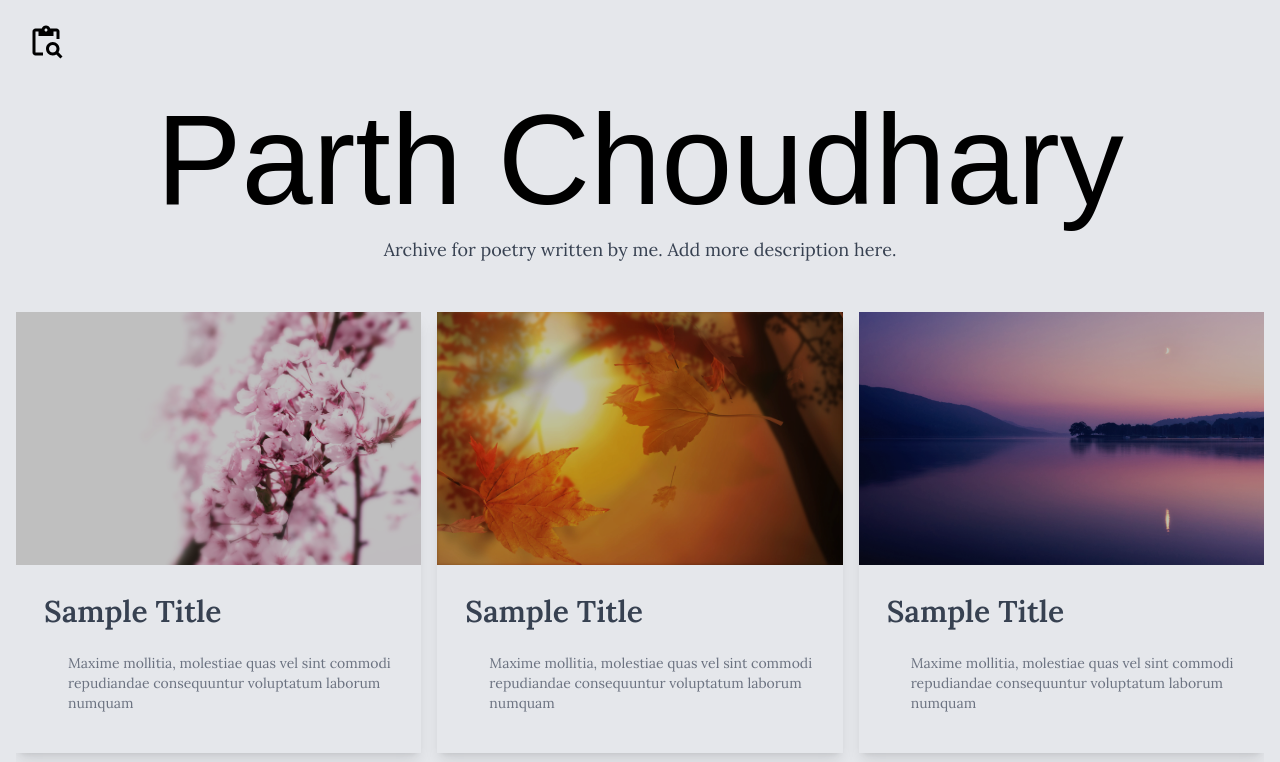
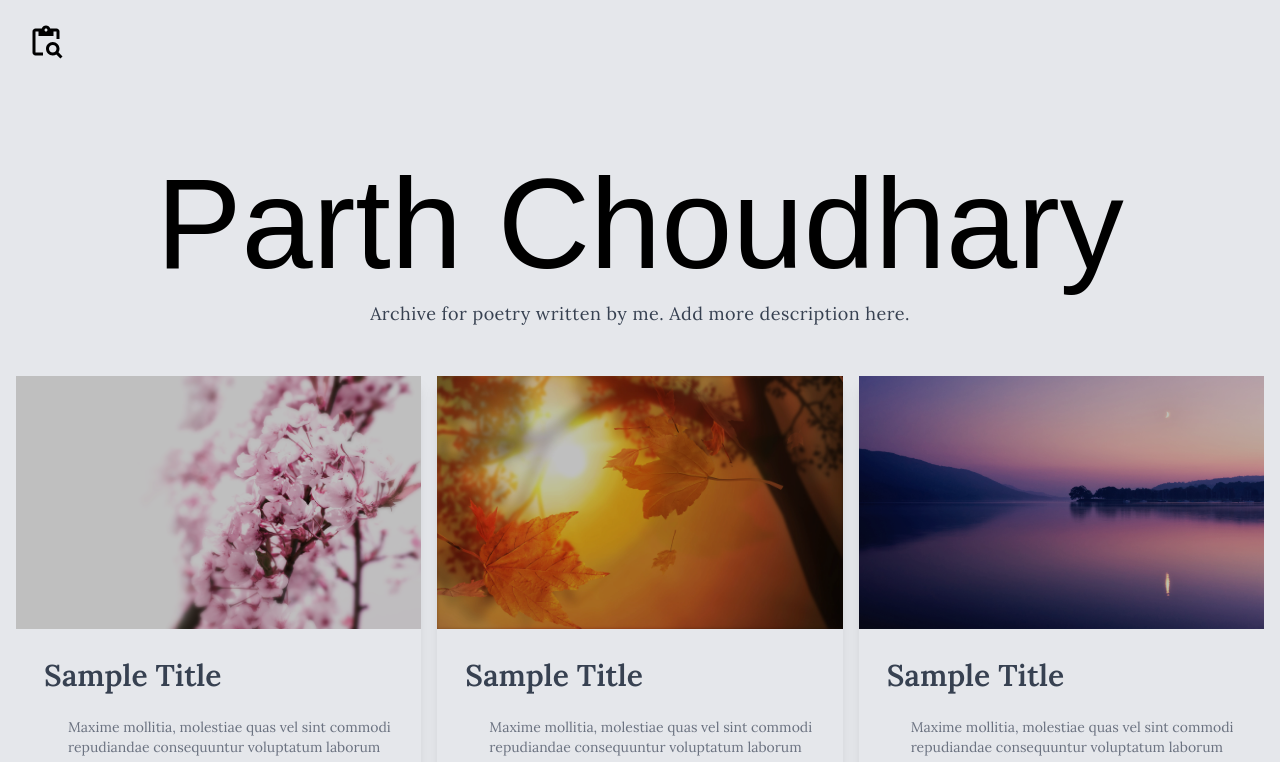
Before and after one commit to Parrrth/portfolio, a Next.js app: page / in a window 1280 px wide. Shown: the top 762 px of the page. Built offline with nearby package versions, Linux system fonts and the light colour scheme; a web font is replaced by a local one.

Commit message:
layout fix

```diff
--- a/src/components/Layout.tsx
+++ /dev/null
@@ -1,12 +0,0 @@
-import NavBar from "./NavBar"
-
-type LayoutProps = {
-    children: React.ReactNode
-}
-
-export default function Layout({ children }: LayoutProps) {
-    return <div className = 'overflow-x-hidden'>
-        <NavBar />
-        {children}
-    </div>
-}
--- a/src/components/List.tsx
+++ b/src/components/List.tsx
@@ -7,7 +7,7 @@ export default function List ({ arr, imgArr }: ListProps) {
     return <ul className = 'text-gray-700 grid grid-cols-1 md:grid-cols-2 lg:grid-cols-3 gap-2 md:gap-3 lg:gap-4 mt-3 md:mt-6 lg:mt-9 xl:mt-12 pb-4 overflow-hidden'>
     {arr.map((item, i) => {
       return <li className = 'cursor-pointer hover:scale-105 transition duration-700 shadow-lg' key = {i}>
-          <Img className='brightness-75' src={imgArr[Number(item.id - 1)]} alt = '' />
+          <Img className='brightness-75 hover:brightness-100 transition duration-500' src={imgArr[Number(item.id - 1)]} alt = '' />
           <div className = 'text-2xl md:text-3xl font-semibold ml-3 md:ml-5 lg:ml-7 mt-3 md:mt-5 lg:mt-7'>{item.title}</div>
           <div className = 'text-xs text-gray-500 md:text-sm font-thin lg:text-md px-3 md:px-5 lg:px-7 ml-6 pb-10 pt-3 md:pt-4 lg:pt-6'>{item.synopsis}</div>
       </li>
--- a/src/components/NavBar.tsx
+++ b/src/components/NavBar.tsx
@@ -1,7 +1,7 @@
 import { MdContentPasteSearch } from 'react-icons/md'
 
 export default function NavBar() {
-    return <div className = 'absolute top-0 left-0 bg-gray-200 py-2 md:py-4 lg:py-5 xl:py-6 px-1 md:px-3 lg:px-5 xl:px-7'>
+    return <div className = 'fixed top-0 left-0 bg z-10 -gray-200 py-2 md:py-4 lg:py-5 xl:py-6 px-1 md:px-3 lg:px-5 xl:px-7'>
         <MdContentPasteSearch className = 'text-2xl md:text-3xl lg:text-4xl' />
     </div>
 }
--- a/src/pages/_app.tsx
+++ b/src/pages/_app.tsx
@@ -1,11 +1,6 @@
 import '@/styles/globals.css'
 import type { AppProps } from 'next/app'
-import Layout from '@/components/Layout'
 
 export default function App({ Component, pageProps }: AppProps) {
-  return <>
-    <Layout>
-      <Component {...pageProps} />
-    </Layout>
-  </>
+  return <Component {...pageProps} />
 }
--- a/src/pages/index.tsx
+++ b/src/pages/index.tsx
@@ -8,7 +8,9 @@ import img3 from '../../public/images/3.jpg'
 import img4 from '../../public/images/10.jpg'
 import img5 from '../../public/images/8.jpg'
 import img6 from '../../public/images/11.jpg'
-import Img, { StaticImageData } from 'next/image'
+import { StaticImageData } from 'next/image'
+import NavBar from '@/components/NavBar'
+
 const imgArr = [img1, img2, img3, img4, img5, img6]
 export type ListProps = {
   imgArr: StaticImageData[]
@@ -32,9 +34,10 @@ const style = Style_Script({ weight: '400', subsets: ['latin'] })
 export default function Home({ arr, imgArr }: ListProps) {
   return (
     <main className={`${lora.className} bg-gray-200 px-4 flex flex-col items-center h-full`}>
+      <NavBar />
       <div className = 'flex flex-col items-center'>
-        <div className = {`${style.className} text-4xl lg:text-7xl xl:text-9xl mt-14 md:mt-16 lg:mt-20 xl:mt-24`}>Parth Choudhary</div>
-        <div className = 'text-xs md:text-md lg:text-lg text-gray-700 mt-3'>Archive for poetry written by me. Add more description here.</div>
+        <div className = {`${style.className} text-4xl lg:text-7xl xl:text-9xl mt-14 md:mt-16 lg:mt-20 xl:mt-40`}>Parth Choudhary</div>
+        <div className = 'text-xs font-extralight tracking-wide md:text-md lg:text-lg text-gray-700 mt-3'>Archive for poetry written by me. Add more description here.</div>
       </div>
       <List arr={arr} imgArr={imgArr} />
     </main>
@@ -43,7 +46,6 @@ export default function Home({ arr, imgArr }: ListProps) {
 
 
 export const getStaticProps: GetStaticProps<ListProps> = () => {
-
   return {
     props: {
       imgArr,
```
